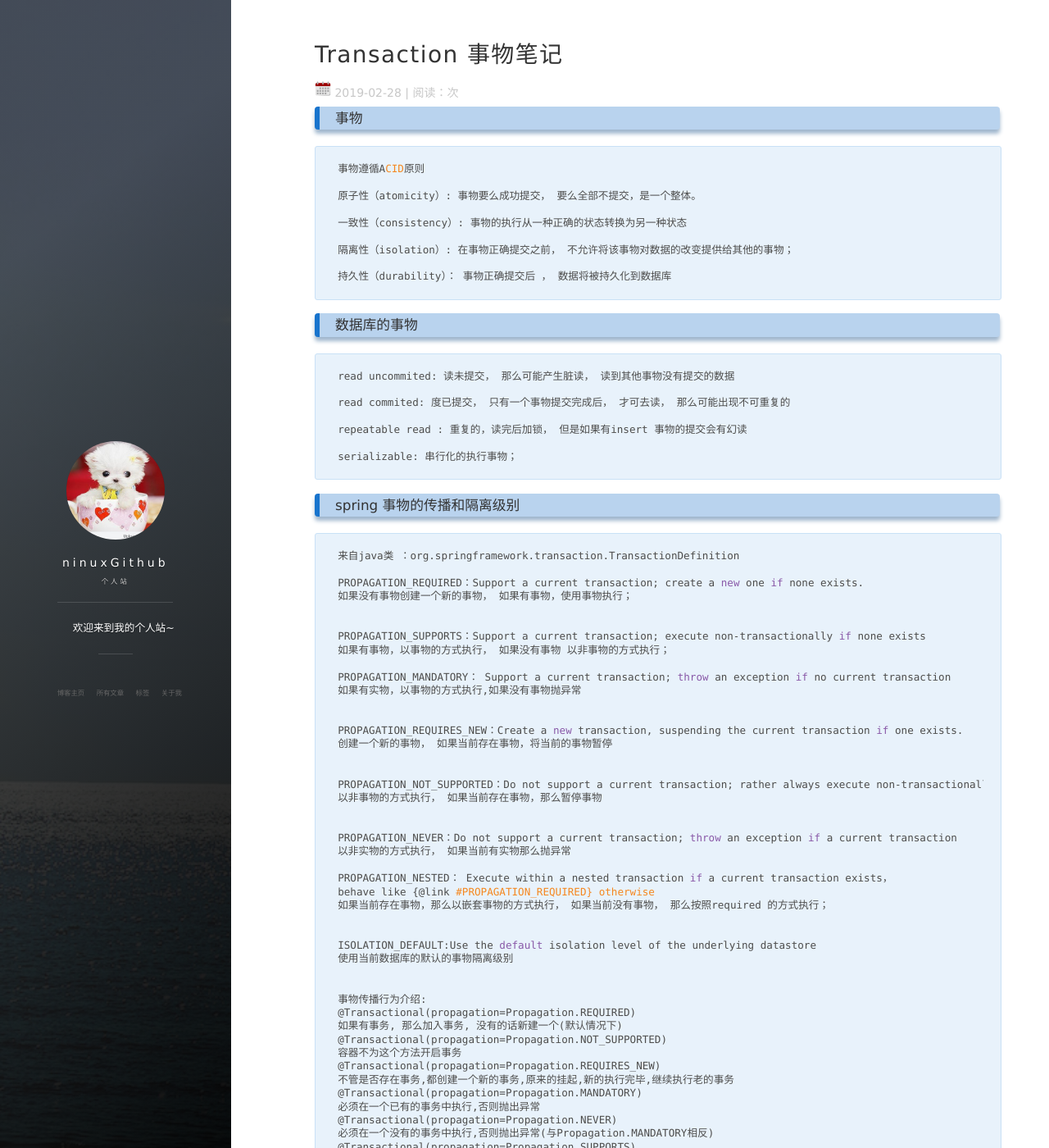
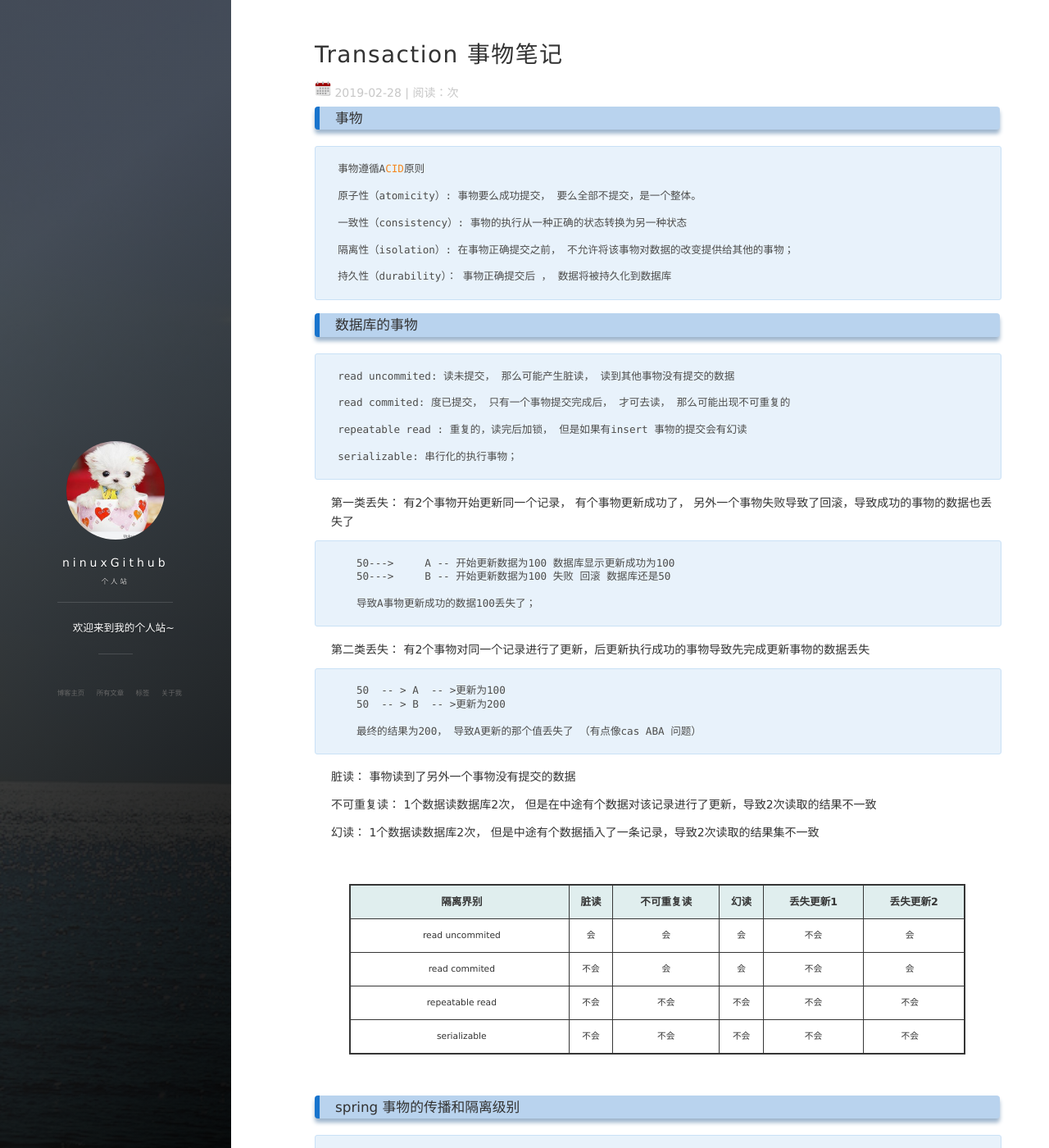
Before and after one commit to ninuxGithub/ninuxGithub.github.io, a Jekyll site: the page built from _posts/tx/2019-02-28-transaction.md, in a window 1280 px wide and 1400 px high. Shown: the whole window at 82% size. Built offline with Jekyll 4.4.1, drawn with Linux system fonts in a browser that asks for light colours; nearby versions of some CDN libraries; comment, search, counter and statistics services are not loaded.

```diff
--- a/_posts/tx/2019-02-28-transaction.md
+++ b/_posts/tx/2019-02-28-transaction.md
@@ -27,6 +27,37 @@ tag: tx
     repeatable read : 重复的，读完后加锁， 但是如果有insert 事物的提交会有幻读
 
     serializable: 串行化的执行事物；
+
+第一类丢失： 有2个事物开始更新同一个记录， 有个事物更新成功了，
+            另外一个事物失败导致了回滚，导致成功的事物的数据也丢失了
+
+       50--->     A -- 开始更新数据为100 数据库显示更新成功为100
+       50--->     B -- 开始更新数据为100 失败 回滚 数据库还是50
+
+       导致A事物更新成功的数据100丢失了；
+
+
+第二类丢失： 有2个事物对同一个记录进行了更新，后更新执行成功的事物导致先完成更新事物的数据丢失
+
+       50  -- > A  -- >更新为100
+       50  -- > B  -- >更新为200
+
+       最终的结果为200， 导致A更新的那个值丢失了 （有点像cas ABA 问题）
+
+
+脏读： 事物读到了另外一个事物没有提交的数据
+
+不可重复读： 1个数据读数据库2次， 但是在中途有个数据对该记录进行了更新，导致2次读取的结果不一致
+
+幻读：  1个数据读数据库2次， 但是中途有个数据插入了一条记录，导致2次读取的结果集不一致
+
+
+隔离界别            | 脏读     |       不可重复读    |         幻读        |      丢失更新1      |     丢失更新2
+-------------------|-----------|------------------|----------------------|-------------------|---------------------
+read uncommited    |  会        |        会        |          会          |        不会       |           会
+read commited      | 不会        |       会        |          会          |        不会        |         会
+repeatable read    | 不会         |      不会      |           不会        |        不会        |        不会
+serializable       | 不会          |      不会     |           不会        |         不会       |        不会
 
 
 ### spring 事物的传播和隔离级别
```
